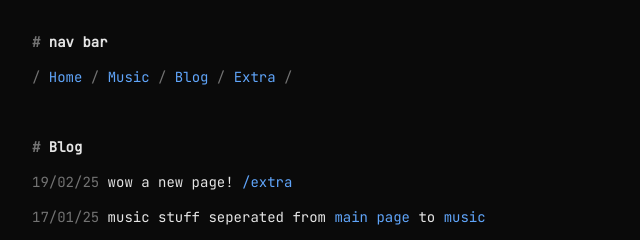
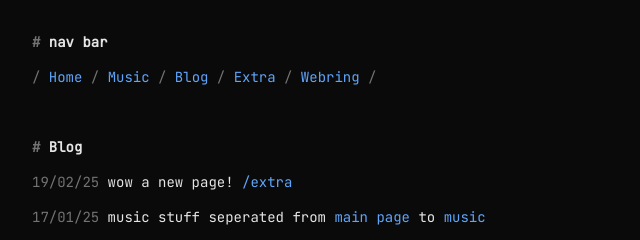
Before and after one commit to spag-site/spag-site.github.io, a plain HTML site: page blog.html in a window 1280 px wide. Shown: the top 240 px of the page, 288-928 px from the left. Drawn offline with Linux system fonts and the light colour scheme; files whose address does not match are found by name.

Commit message:
Update blog.html

```diff
--- a/blog.html
+++ b/blog.html
@@ -12,7 +12,7 @@
 		<main>
 			<h1>nav bar</h1>
 			<p>
-				<small>/ <a href="/index">Home</a> / <a href="/music">Music</a> / <a href="/blog">Blog</a> /</small> <a href="/extra">Extra</a> <small>/</small>
+				<small>/ <a href="/index">Home</a> / <a href="/music">Music</a> / <a href="/blog">Blog</a> / <a href="/extra">Extra</a> / <a href="/webring">Webring</a> /</small>
 			</p>
 			<br>
 			<h1>Blog</h1>
```
